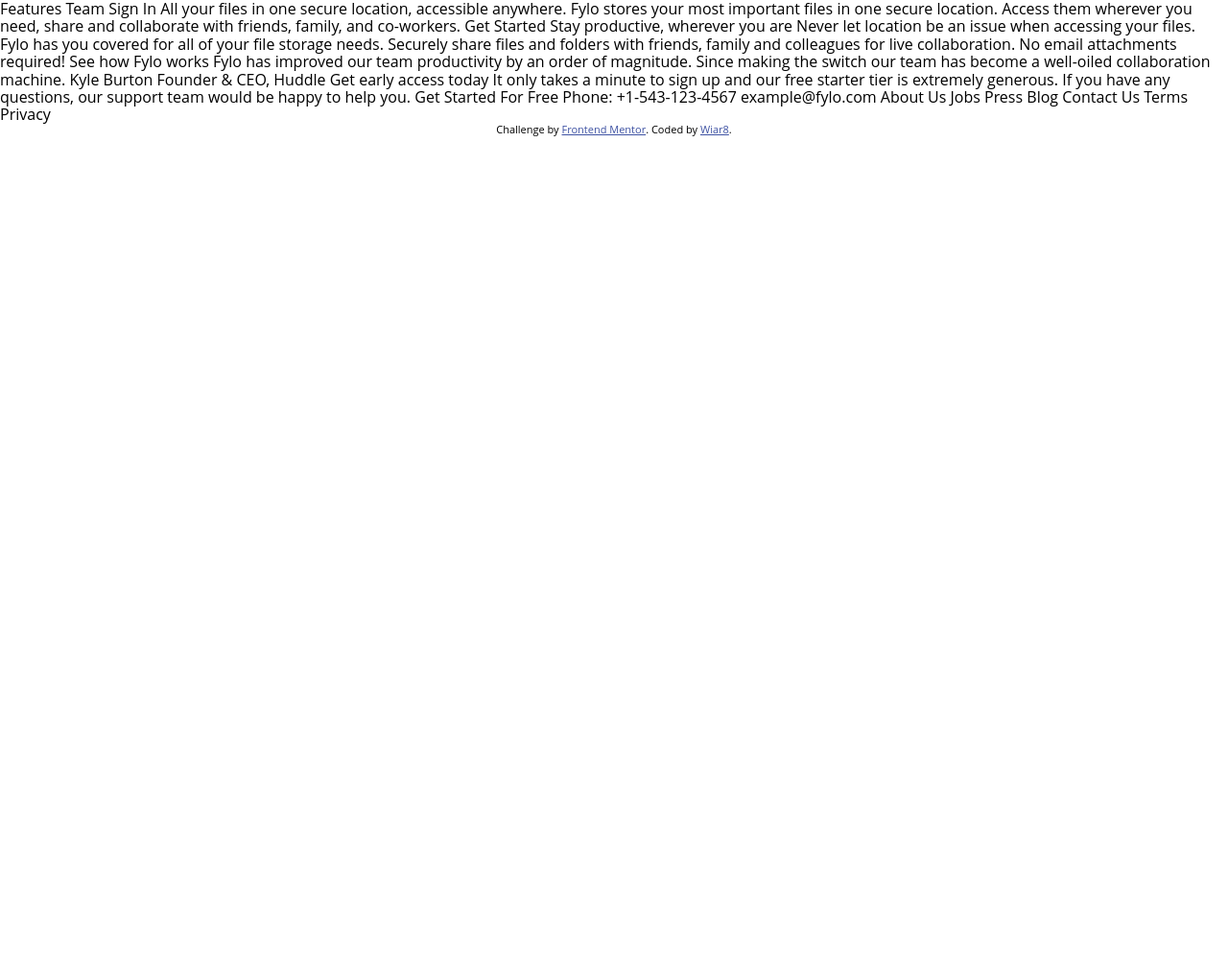
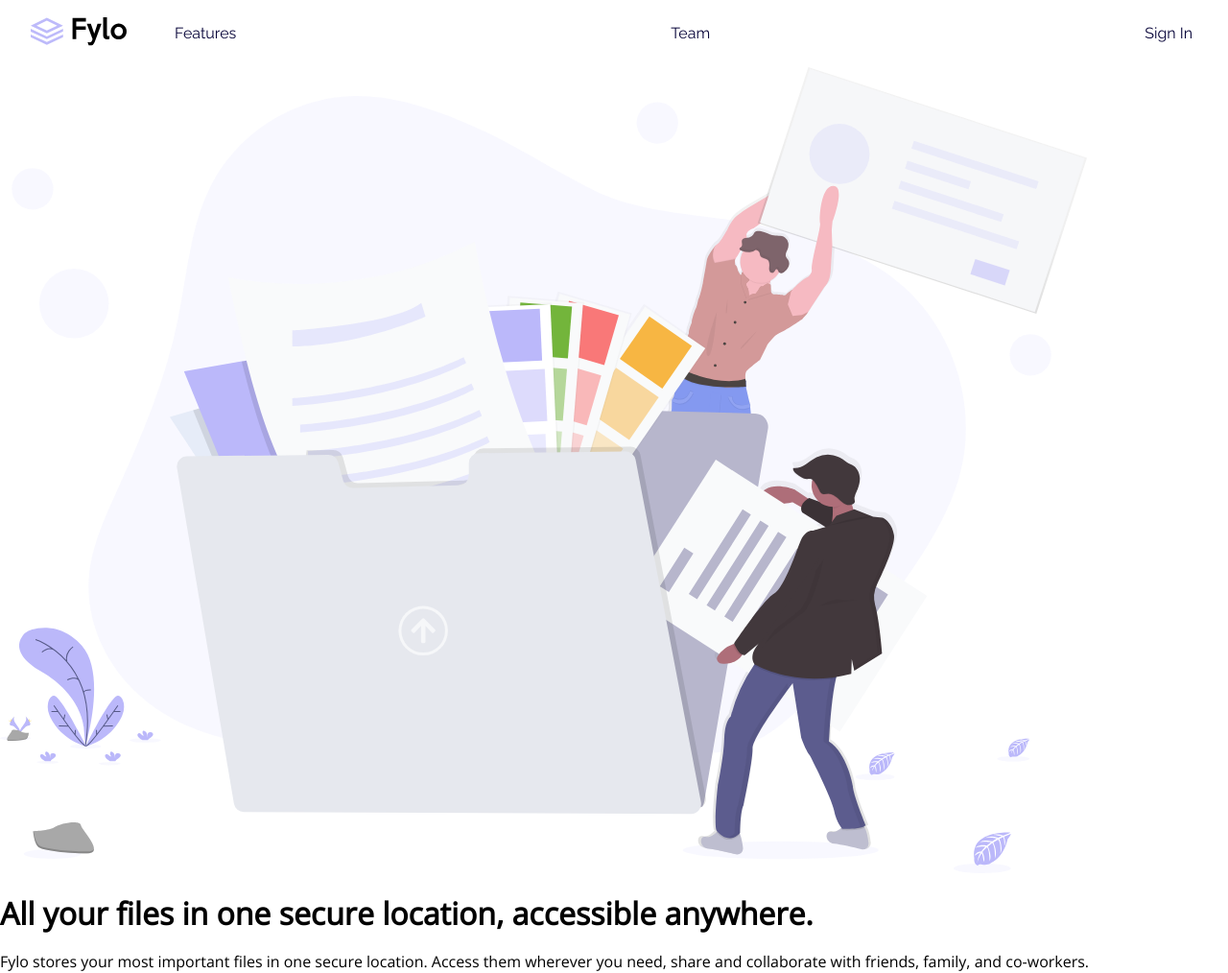
Before and after one commit to Wiar8/fylo-landing-page, a plain HTML site: page index.html in a window 1280 px wide. Shown: the top 1014 px of the page at 96% size. Before the commit the page ends 800 px from the top, so only its background shows below. Drawn offline with nearby package versions, Linux system fonts and the light colour scheme.

Commit message:
Add variables and add navbar

```diff
--- a/css/main.css
+++ b/css/main.css
@@ -1 +1,2 @@
+@import "navbar.css";
 body{font-family:"Open Sans",sans-serif}.attribution{font-size:11px;text-align:center}.attribution a{color:#3e52a3}
--- /dev/null
+++ b/css/navbar.css
@@ -0,0 +1 @@
+.navbar{display:grid;grid-template-columns:150px 1fr;align-items:center;width:95%;margin:auto;font-family:"Raleway",sans-serif;padding:10px 0}.navbar__logo img{width:100px}.navbar__links{padding:0;list-style:none;display:flex;justify-content:space-between}.navbar__links li{margin-right:5px;color:#070439;font-size:1em;font-weight:400}
--- a/index.html
+++ b/index.html
@@ -12,26 +12,57 @@
       href="./images/favicon-32x32.png"
     />
 
+    <link rel="preconnect" href="https://fonts.googleapis.com" />
+    <link rel="preconnect" href="https://fonts.gstatic.com" crossorigin />
+    <link
+      href="https://fonts.googleapis.com/css2?family=Open+Sans&family=Raleway:wght@400;700&display=swap"
+      rel="stylesheet"
+    />
+
     <link rel="stylesheet" href="./css/normalize.css" />
     <link rel="stylesheet" href="./css/main.css" />
 
     <title>Frontend Mentor | Fylo landing page</title>
   </head>
   <body>
-    Features Team Sign In All your files in one secure location, accessible
-    anywhere. Fylo stores your most important files in one secure location.
-    Access them wherever you need, share and collaborate with friends, family,
-    and co-workers. Get Started Stay productive, wherever you are Never let
-    location be an issue when accessing your files. Fylo has you covered for all
-    of your file storage needs. Securely share files and folders with friends,
-    family and colleagues for live collaboration. No email attachments required!
-    See how Fylo works Fylo has improved our team productivity by an order of
-    magnitude. Since making the switch our team has become a well-oiled
-    collaboration machine. Kyle Burton Founder & CEO, Huddle Get early access
-    today It only takes a minute to sign up and our free starter tier is
-    extremely generous. If you have any questions, our support team would be
-    happy to help you. Get Started For Free Phone: +1-543-123-4567
-    example@fylo.com About Us Jobs Press Blog Contact Us Terms Privacy
+    <nav class="navbar">
+      <div class="navbar__logo"><img src="./images/logo.svg" alt="" /></div>
+
+      <div>
+        <ul class="navbar__links">
+          <li>Features</li>
+          <li>Team</li>
+          <li>Sign In</li>
+        </ul>
+      </div>
+    </nav>
+
+    <header class="header">
+      <div class="header__illustration">
+        <img src="./images/illustration-1.svg" alt="" />
+      </div>
+
+      <div class="header__texts">
+        <h1>All your files in one secure location, accessible anywhere.</h1>
+        <p>
+          Fylo stores your most important files in one secure location. Access
+          them wherever you need, share and collaborate with friends, family,
+          and co-workers.
+        </p>
+      </div>
+    </header>
+
+    Get Started Stay productive, wherever you are Never let location be an issue
+    when accessing your files. Fylo has you covered for all of your file storage
+    needs. Securely share files and folders with friends, family and colleagues
+    for live collaboration. No email attachments required! See how Fylo works
+    Fylo has improved our team productivity by an order of magnitude. Since
+    making the switch our team has become a well-oiled collaboration machine.
+    Kyle Burton Founder & CEO, Huddle Get early access today It only takes a
+    minute to sign up and our free starter tier is extremely generous. If you
+    have any questions, our support team would be happy to help you. Get Started
+    For Free Phone: +1-543-123-4567 example@fylo.com About Us Jobs Press Blog
+    Contact Us Terms Privacy
 
     <footer>
       <div class="attribution">
```
Also changed, not shown: css/variables.css (added), 3 other files.
